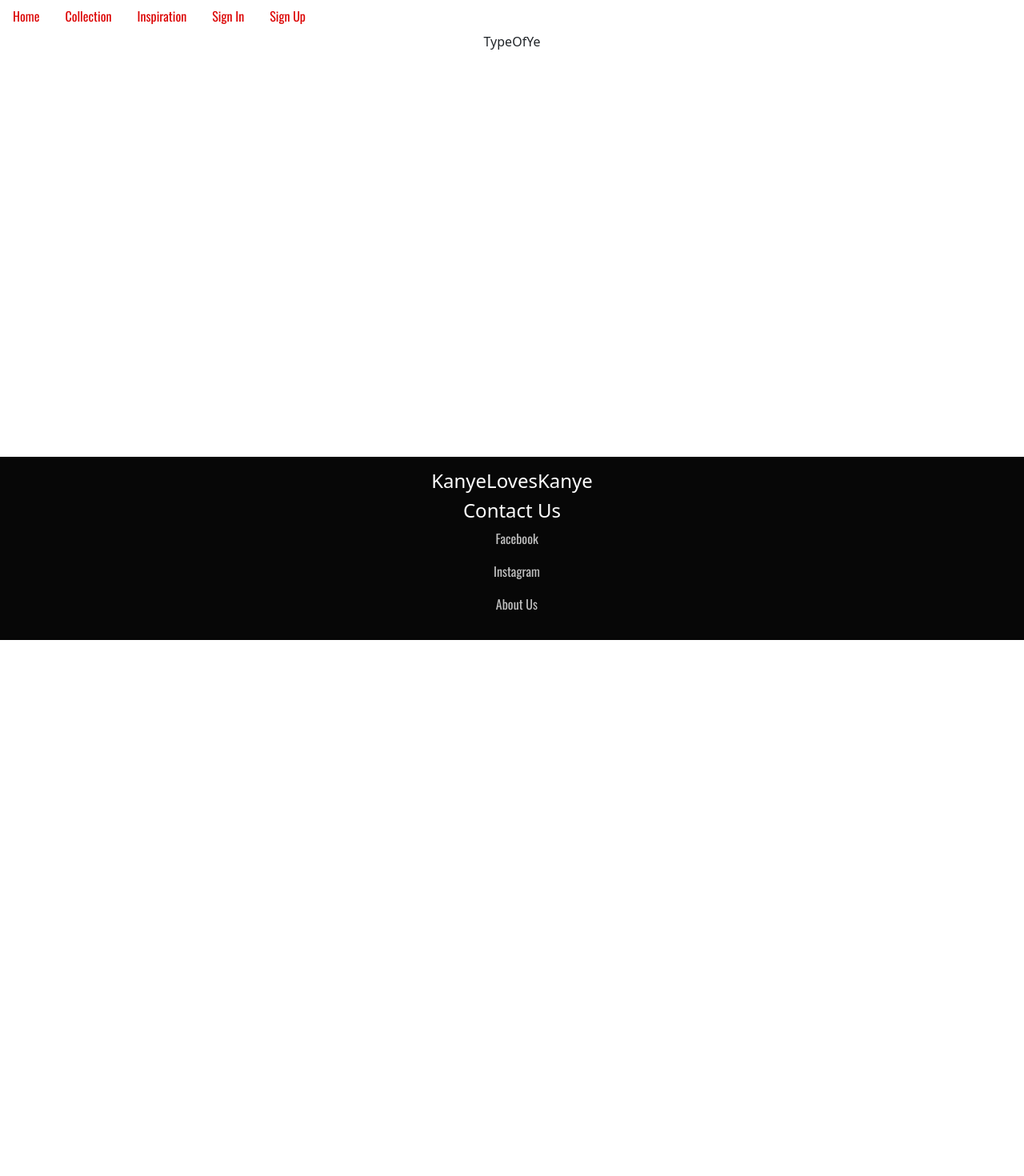
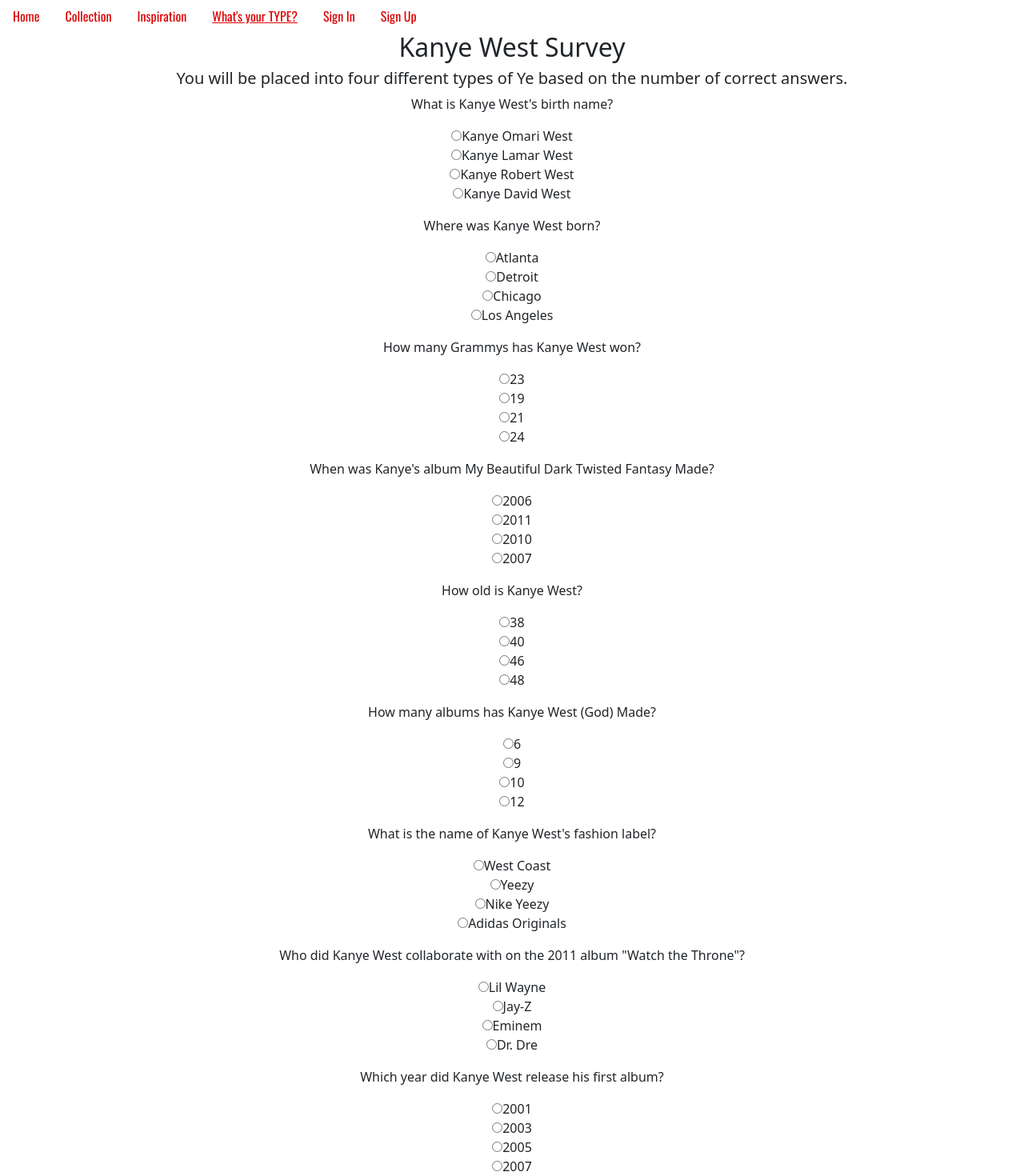
Before and after one commit to kanye-loves-kanye/klk-frontend, a React (Create React App) app: page /typeofye in a window 1280 px wide. Shown: the top 1470 px of the page at 80% size. Before the commit the page ends 800 px from the top, so only its background shows below. Built offline with nearby package versions, Linux system fonts and the light colour scheme; a web font is replaced by a local one.

Commit message:
quiz added

```diff
--- a/src/components/Header.js
+++ b/src/components/Header.js
@@ -27,6 +27,12 @@
         <NavItem>
           <NavLink to="/inspiration" className="nav-link">
             Inspiration
+          </NavLink>
+        </NavItem>
+
+        <NavItem>
+          <NavLink to="/typeofye" className="nav-link">
+            What's your TYPE?
           </NavLink>
         </NavItem>
 
--- a/src/pages/TypeOfYe.js
+++ b/src/pages/TypeOfYe.js
@@ -1,7 +1,121 @@
-import React from "react";
+import React, { useState } from "react";
+
+const questions = [
+    {
+      question: "What is Kanye West's birth name?",
+      options: ["Kanye Omari West", "Kanye Lamar West", "Kanye Robert West", "Kanye David West"],
+      answer: "Kanye Omari West"
+    },
+    {
+      question: "Where was Kanye West born?",
+      options: ["Atlanta", "Detroit", "Chicago", "Los Angeles"],
+      answer: "Atlanta"
+    },
+    {
+      question: "How many Grammys has Kanye West won?",
+      options: ["23", "19", "21", "24"],
+      answer: "24"
+    },
+    {
+      question: "When was Kanye's album My Beautiful Dark Twisted Fantasy Made?",
+      options: ["2006", "2011", "2010", "2007"],
+      answer: "2010"
+    },
+    {
+      question: "How old is Kanye West?",
+      options: ["38", "40", "46", "48"],
+      answer: "46"
+    },
+    {
+      question: "How many albums has Kanye West (God) Made?",
+      options: ["6", "9", "10", "12"],
+      answer: "10"
+    },
+    {
+      question: "What is the name of Kanye West's fashion label?",
+      options: ["West Coast", "Yeezy", "Nike Yeezy", "Adidas Originals"],
+      answer: "Yeezy"
+    },
+    {
+      question: "Who did Kanye West collaborate with on the 2011 album \"Watch the Throne\"?",
+      options: ["Lil Wayne", "Jay-Z", "Eminem", "Dr. Dre"],
+      answer: "Jay-Z"
+    },
+    {
+      question: "Which year did Kanye West release his first album?",
+      options: ["2001", "2003", "2005", "2007"],
+      answer: "2003"
+    },
+    {
+      question: "Who did Kanye West marry in 2014?",
+      options: ["Kim Kardashian", "Rihanna", "Beyoncé", "Taylor Swift"],
+      answer: "Kim Kardashian"
+    },
+
+
+];
 
 const TypeOfYe = () => {
-  return <div>TypeOfYe</div>;
+    const [answers, setAnswers] = useState(Array(questions.length).fill(""));
+
+    const handleAnswerChange = (index, selectedOption) => {
+        const updatedAnswers = [...answers];
+        updatedAnswers[index] = selectedOption;
+        setAnswers(updatedAnswers);
+    };
+
+    const categorizeUser = (answers) => {
+      const correctAnswers = questions.map(question => question.answer);
+      let correctCount = answers.filter((answer, index) => answer === correctAnswers[index]).length;
+
+      let group = '';
+
+      if (correctCount >7) {
+          group = 'Chop up the soul Kanye';
+      } else if (correctCount > 5) {
+          group = 'Pink Polo Kanye';
+      } else if (correctCount > 2) {
+          group = 'Red Hat Ye';
+      } else {
+          group = 'DONDA DONDA DONDA';
+      }
+      return group;
+    };
+
+    const handleSubmit = () => {
+
+      const userGroup = categorizeUser(answers);
+      alert(`Your Type: ' ${userGroup}'`);
+    };
+
+    return (
+        <div>
+            <h2>Kanye West Survey</h2>
+            <h5>You will be placed into four different types of Ye based on the number of correct answers.</h5>
+            {questions.map((questionData, index) => (
+                <div key={index}>
+                    <p>{questionData.question}</p>
+                    <ul style={{ listStyleType: 'none', padding: 0 }}>
+                        {questionData.options.map((option, optionIndex) => (
+                            <li key={optionIndex}>
+                                <label>
+                                    <input
+                                        type="radio"
+                                        name={`question${index}`}
+                                        value={option}
+                                        checked={answers[index] === option}
+                                        onChange={() => handleAnswerChange(index, option)}
+                                    />
+                                    {option}
+                                </label>
+                            </li>
+                        ))}
+                    </ul>
+                </div>
+            ))}
+            <button onClick={handleSubmit}>Submit</button>
+        </div>
+    );
 };
 
-export default TypeOfYe;
+export default TypeOfYe
```
